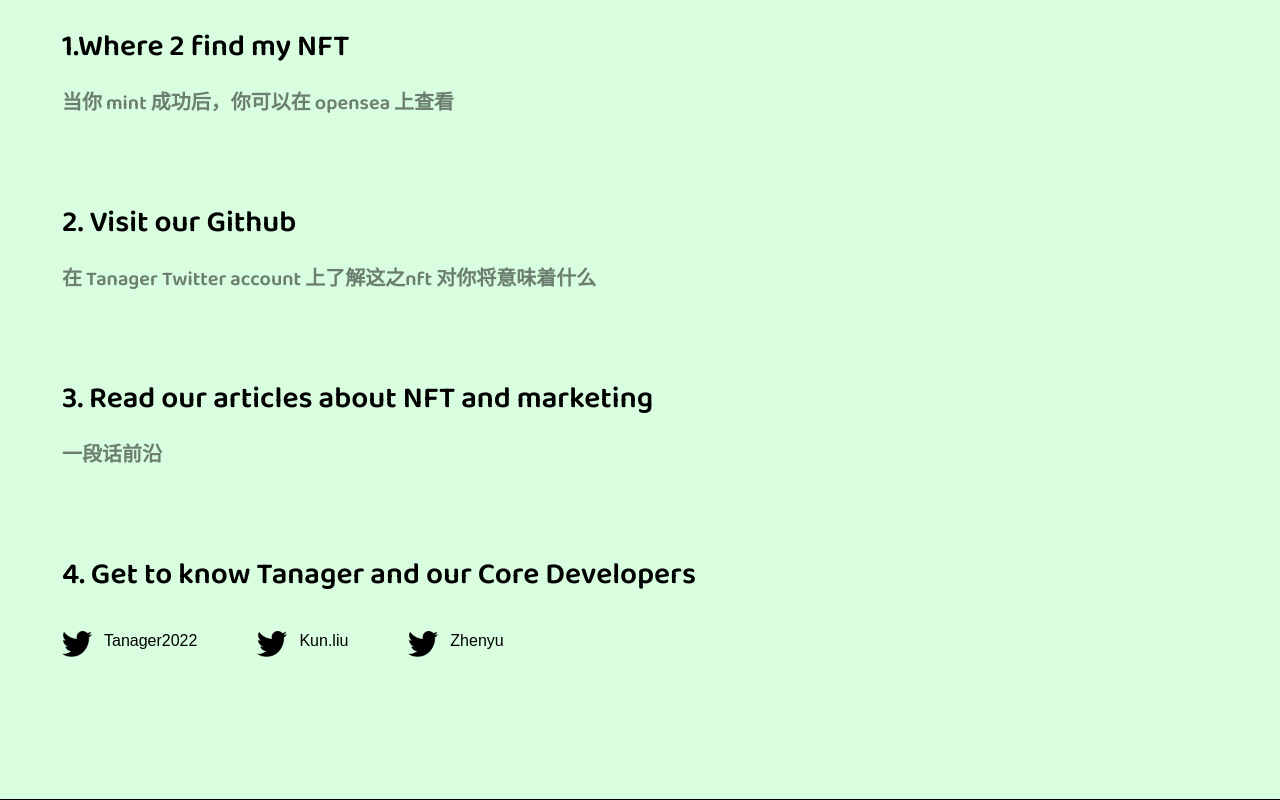
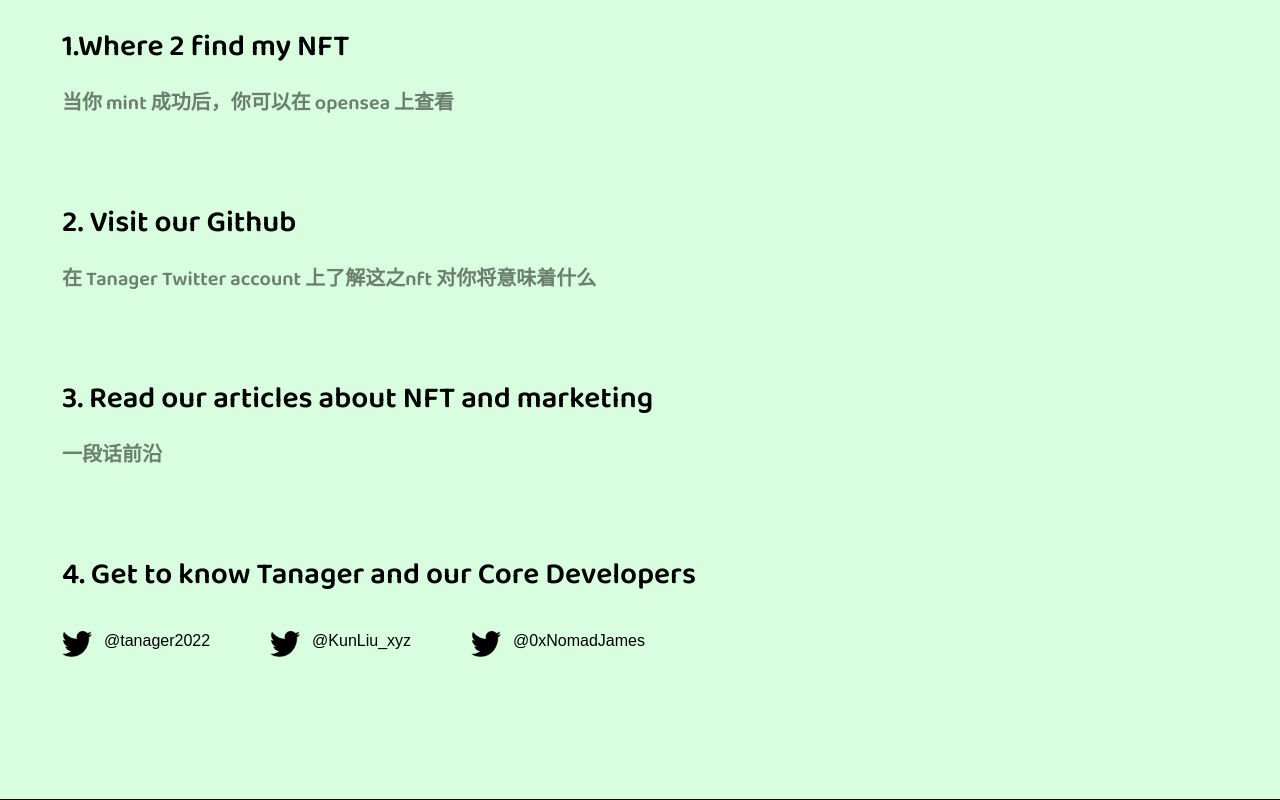
Before and after one commit to tanagerdigital/nftminter, a Next.js app: page / in a window 1280 px wide. Shown: the part 873-1673 px from the top of the page. Built offline with nearby package versions, Linux system fonts and the light colour scheme.

Commit message:
feat: add click events

```diff
--- a/components/guide.js
+++ b/components/guide.js
@@ -18,16 +18,16 @@ const steps = [
     title: '4. Get to know Tanager and our Core Developers',
     person: [
       {
-        name: 'Tanager2022',
-        url: '',
+        name: '@tanager2022',
+        url: 'https://twitter.com/tanager2022',
       },
       {
-        name: 'Kun.liu',
-        url: '',
+        name: '@KunLiu_xyz',
+        url: 'https://twitter.com/KunLiu_xyz',
       },
       {
-        name: 'Zhenyu',
-        url: '',
+        name: '@0xNomadJames',
+        url: 'https://twitter.com/0xNomadJames',
       },
     ],
   },
--- a/components/guideline.js
+++ b/components/guideline.js
@@ -2,8 +2,12 @@ import Image from 'next/image'
 import style from './guideline.module.css'
 
 const Person = ({ person }) => {
+  function handleClick() {
+    window.open(person.url)
+  }
+
   return (
-    <div className={style.person}>
+    <div className={style.person} onClick={handleClick}>
       <Image src="/images/twitter_black.png" alt="" width="30" height="30" />
       <span>{person.name}</span>
     </div>
--- a/components/guideline.module.css
+++ b/components/guideline.module.css
@@ -35,6 +35,7 @@
 }
 
 .person {
+  cursor: pointer;
   display: flex;
   justify-content: flex-start;
   gap: 12px;
--- a/components/mint.js
+++ b/components/mint.js
@@ -1,6 +1,26 @@
 import style from './mint.module.css'
 
+const platformUrls = [
+  'https://twitter.com/tanager2022',
+  'https://twitter.com/tanager2022',
+  'https://twitter.com/tanager2022',
+  'https://twitter.com/tanager2022',
+]
+
+const isBrowser = () => typeof window !== 'undefined'
+
 const MintPage = () => {
+  function handleClick(index) {
+    console.log('platform', platformUrls[index])
+    if (isBrowser()) {
+      window.open(platformUrls[index])
+    }
+  }
+
+  function handleDown() {
+    console.log('down')
+  }
+
   return (
     <div className="corners">
       <div className={style.content}>
@@ -11,11 +31,26 @@ const MintPage = () => {
           </div>
         </div>
       </div>
-      <div className={`${style.topLeft} ${style.corner_button}`} />
-      <div className={`${style.topRight} ${style.corner_button}`} />
-      <div className={`${style.bottomLeft} ${style.corner_button}`} />
-      <div className={`${style.bottomCenter} ${style.arrow_button}`} />
-      <div className={`${style.bottomRight} ${style.corner_button}`} />
+      <div
+        className={`${style.topLeft} ${style.corner_button}`}
+        onClick={() => handleClick(0)}
+      />
+      <div
+        className={`${style.topRight} ${style.corner_button}`}
+        onClick={() => handleClick(1)}
+      />
+      <div
+        className={`${style.bottomLeft} ${style.corner_button}`}
+        onClick={() => handleClick(2)}
+      />
+      <div
+        className={`${style.bottomCenter} ${style.arrow_button}`}
+        onClick={handleDown}
+      />
+      <div
+        className={`${style.bottomRight} ${style.corner_button}`}
+        onClick={() => handleClick(3)}
+      />
     </div>
   )
 }
--- a/components/mint.module.css
+++ b/components/mint.module.css
@@ -4,6 +4,7 @@
 }
 
 .corner_button {
+  cursor: pointer;
   position: relative;
   z-index: 300;
   width: calc(100vw * 102 / 1440);
@@ -13,6 +14,7 @@
 }
 
 .arrow_button {
+  cursor: pointer;
   position: relative;
   z-index: 300;
   width: calc(100vw * 38 / 1440);
```
